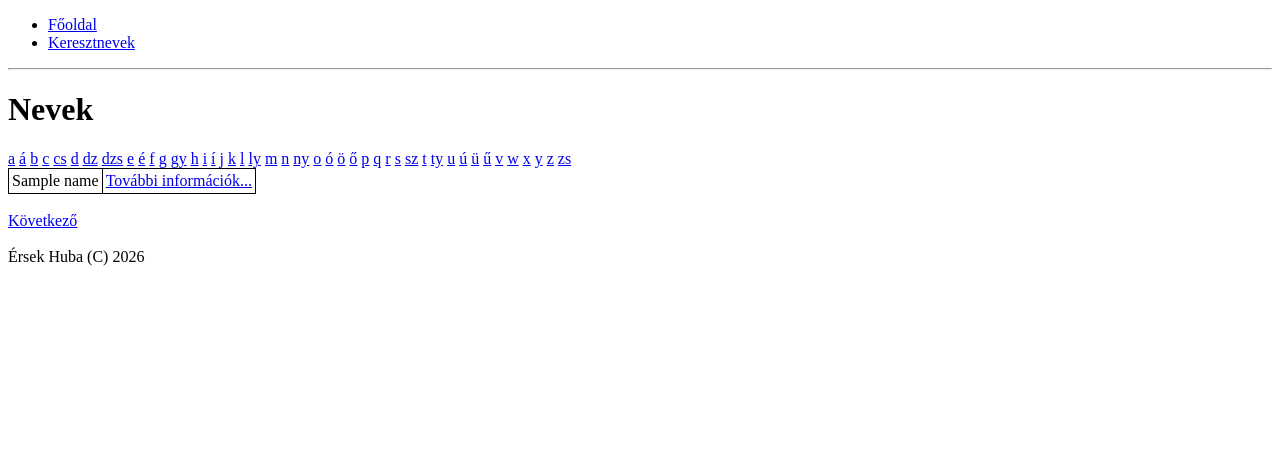
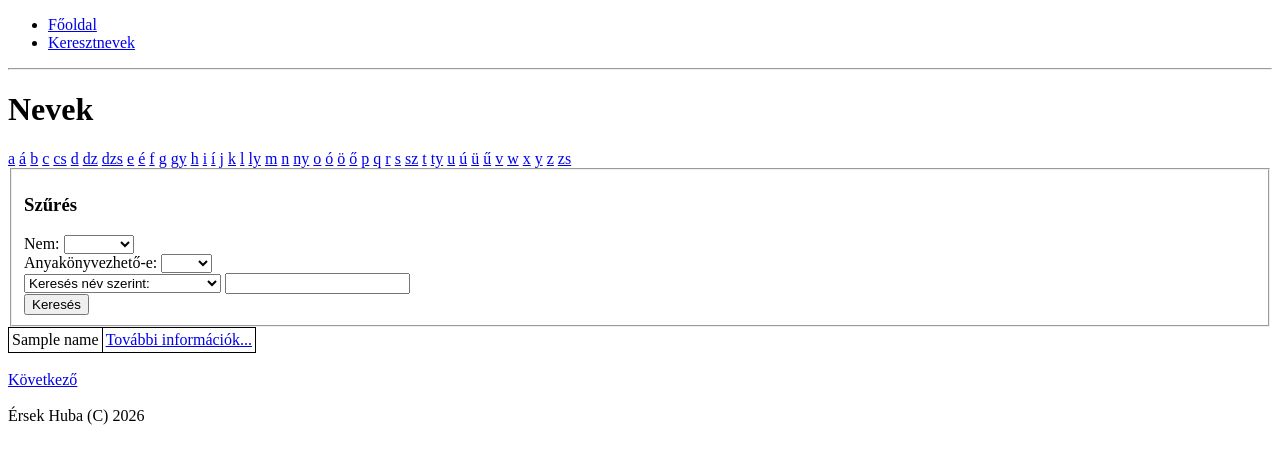
Before and after one commit to huba-ersek/magyarnevek-api-kliens, a Laravel app: template resources/views/names/index.blade.php in a window 1280 px wide. Shown: the top 464 px of the page. Run offline with Laravel 12, Linux system fonts and the light colour scheme; the template is opened without the code that fills it: most values are stand-ins (such as "Sample title", 1, 10 or a date in 2020).

Commit message:
added more filtering options

```diff
--- a/resources/views/names/index.blade.php
+++ b/resources/views/names/index.blade.php
@@ -9,6 +9,36 @@
 @endforeach
 <br>
 
+<form action="{{ route('names') }}" method="GET">
+    <fieldset>
+        <h3>Szűrés</h3>
+        <label for="sex">Nem:</label>
+        <select id="sex" name="sex">
+            <option></option>
+            <option value="1">Férfi</option>
+            <option value="2">Nő</option>
+            <option value="3">Uniszex</option>
+        </select>
+        <br>
+        <label for="cert">Anyakönyvezhető-e:</label>
+        <select id="cert" name="cert">
+            <option></option>
+            <option value="true">Igen</option>
+            <option value="false">Nem</option>
+        </select>
+        <br>
+        <label for="needle">
+            <select name="needle-type">
+                <option value="name">Keresés név szerint:</option>
+                <option value="all">Keresés név és leírás szerint:</option>
+            </select>
+        </label>
+        <input id="needle" name="needle" type="text">
+        <br>
+        <button type="submit">Keresés</button>
+    </fieldset>
+</form>
+
 <table class="content-table">
     @foreach ($names as $name)
     <tr>
@@ -19,6 +49,8 @@
 </table>
 <br>
 
+@if ($nextPageToken)
 <a href="{{ route('names', ['pageToken' => $nextPageToken]) }}">Következő</a>
+@endif
 
 @endsection
```
Also changed, not shown: app/Http/Controllers/NameController.php (+11 -2 lines).
